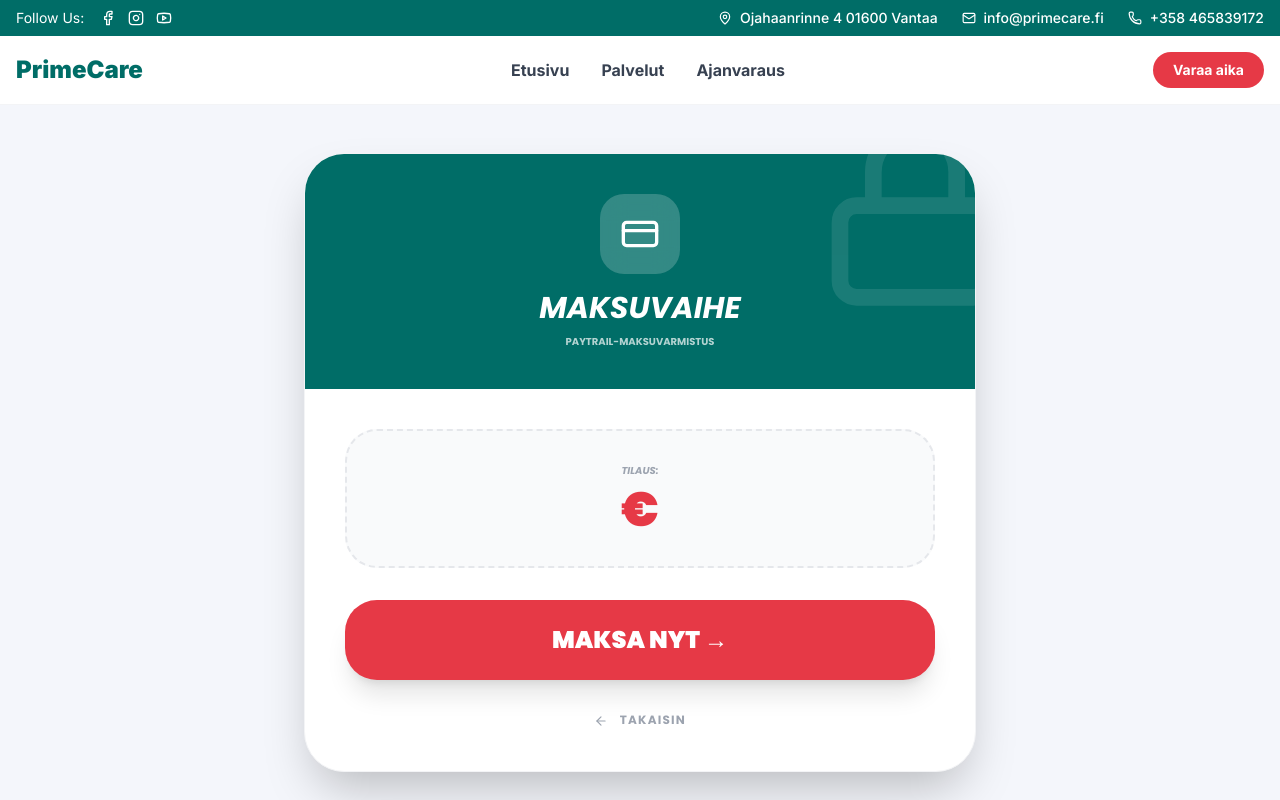
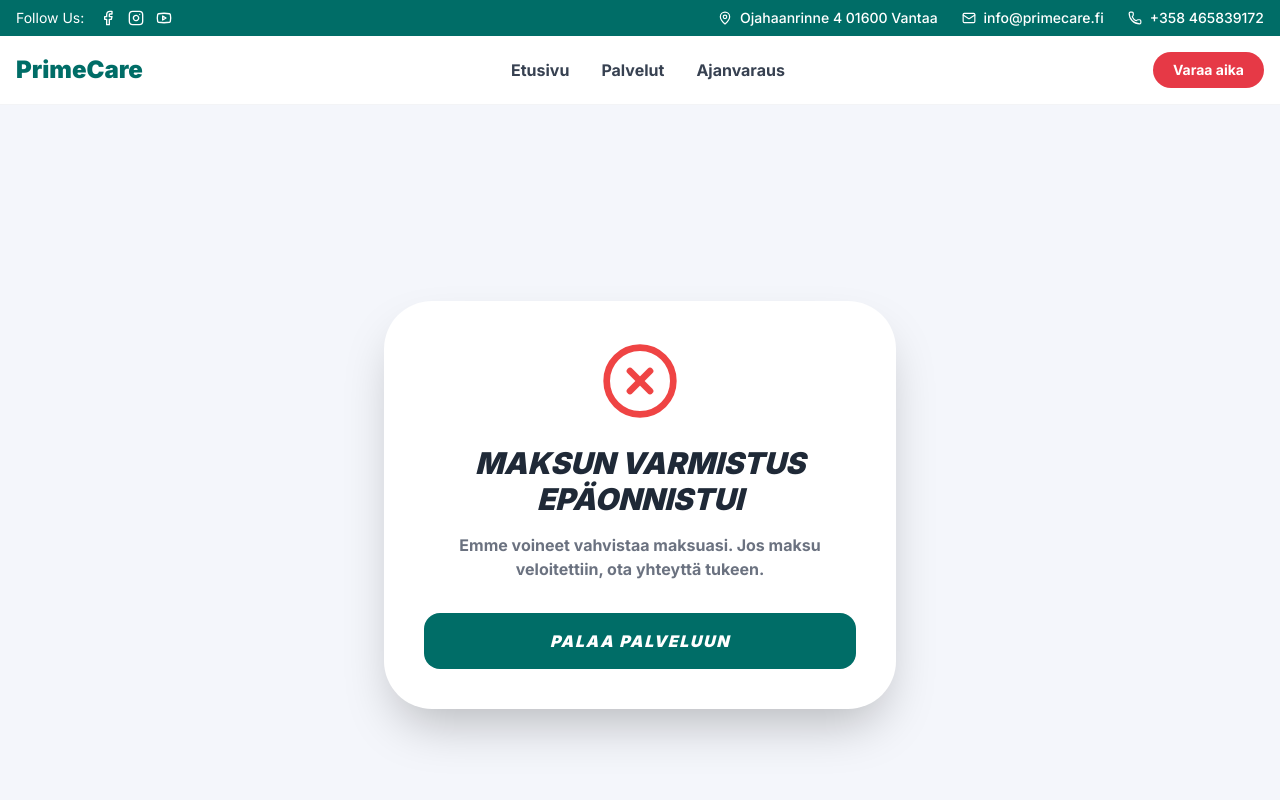
Before and after one commit to alfuapp/primelast, a Next.js app: page /paytrail in a window 1280 px wide. Before the commit this address had no page. Shown: the top 800 px of the page. Built offline with nearby package versions, Linux system fonts and the light colour scheme.

Commit message:
hagaajinta paytral age-success

```diff
--- a/app/paytrail/page.tsx
+++ b/app/paytrail/page.tsx
@@ -1,105 +1,53 @@
+// app/paytrail/payment-success/page.tsx
 'use client';
 
-import React, { useEffect, useState, Suspense } from 'react';
+import React, { Suspense } from 'react';
 import { useSearchParams, useRouter } from 'next/navigation';
-import { CreditCard, ShieldCheck, ArrowLeft, Loader2, Lock } from 'lucide-react';
+import { CheckCircle2, XCircle, ArrowRight } from 'lucide-react';
 
-function PaytrailContent() {
+function SuccessContent() {
   const searchParams = useSearchParams();
   const router = useRouter();
 
-  const orderId = searchParams.get('orderId');
-  const amount = searchParams.get('amount');
+  // ⭐ TALLAABADA UGU MUHIIMSAN: Hubi status-ka ay Paytrail soo dirtay
+  const status = searchParams.get('checkout-status');
+  const signature = searchParams.get('signature');
 
-  const [loading, setLoading] = useState(true);
-  const [isRedirecting, setIsRedirecting] = useState(false);
+  // Haddii uusan jirin signature ama status-ku uusan ahayn 'ok', qofka ceyri
+  if (!signature || status !== 'ok') {
+    return (
+      <div className="min-h-screen flex items-center justify-center bg-[#f4f6fb] p-6">
+        <div className="bg-white p-10 rounded-[3rem] shadow-2xl text-center max-w-lg">
+          <XCircle className="text-red-500 mx-auto mb-6" size={80} />
+          <h1 className="text-3xl font-black text-gray-800 uppercase italic mb-4">MAKSUN VARMISTUS EPÄONNISTUI</h1>
+          <p className="text-gray-500 font-bold mb-8">Emme voineet vahvistaa maksuasi. Jos maksu veloitettiin, ota yhteyttä tukeen.</p>
+          <button onClick={() => router.push('/services')} className="w-full bg-[#006d67] text-white py-4 rounded-2xl font-black uppercase italic tracking-widest">
+            PALAA PALVELUUN
+          </button>
+        </div>
+      </div>
+    );
+  }
 
-  useEffect(() => {
-    if (!orderId) {
-      router.push('/');
-    }
-    setLoading(false);
-  }, [orderId, router]);
-
-  const handlePaymentRedirect = async () => {
-    setIsRedirecting(true);
-    try {
-      // 1. Wac API-ga Backend-ka
-      const response = await fetch('/api/paytrail/create', {
-        method: 'POST',
-        headers: { 'Content-Type': 'application/json' },
-        body: JSON.stringify({
-          orderId: orderId,
-          amount: amount,
-        }),
-      });
-
-      const data = await response.json();
-
-      // 2. Akhri 'href' ee uu Backend-ku soo celiyey
-      if (data.href) {
-        window.location.href = data.href;
-      } else {
-        alert("Maksua ei voitu aloittaa. Yritä uudelleen.");
-        setIsRedirecting(false);
-      }
-    } catch (error) {
-      console.error("Payment error:", error);
-      alert("Yhteysvirhe maksupalveluun.");
-      setIsRedirecting(false);
-    }
-  };
-
-  if (loading) return (
-    <div className="min-h-screen flex items-center justify-center bg-white">
-      <Loader2 className="animate-spin text-[#006d67]" size={48} />
-    </div>
-  );
-
+  // ✅ Kaliya haddii status === 'ok' ayuu qofku arki karaa boggan
   return (
-    <div className="min-h-screen bg-[#f4f6fb] py-12 px-6 font-[Poppins]">
-      <div className="max-w-2xl mx-auto">
-        <div className="bg-white rounded-[2.5rem] shadow-2xl overflow-hidden border border-gray-100">
-
-          <div className="bg-[#006d67] p-10 text-center text-white relative overflow-hidden">
-            <div className="relative z-10">
-              <div className="bg-white/20 w-20 h-20 rounded-3xl flex items-center justify-center mx-auto mb-4 backdrop-blur-md">
-                <CreditCard size={40} />
-              </div>
-              <h1 className="text-3xl font-black uppercase italic">Maksuvaihe</h1>
-              <p className="text-white/70 font-bold mt-2 uppercase text-[10px]">Paytrail-maksuvarmistus</p>
-            </div>
-            <Lock className="absolute top-0 right-0 opacity-10 transform translate-x-10 -translate-y-10" size={200} />
-          </div>
-
-          <div className="p-10 space-y-8">
-            <div className="bg-gray-50 rounded-[2rem] p-8 border-2 border-dashed border-gray-200 text-center">
-              <p className="text-gray-400 font-black uppercase text-[10px] italic mb-2">Tilaus: {orderId}</p>
-              <p className="text-5xl font-black text-[#E63946]">{amount}€</p>
-            </div>
-
-            <button
-              onClick={handlePaymentRedirect}
-              disabled={isRedirecting}
-              className="w-full bg-[#E63946] text-white py-6 rounded-[2rem] font-black text-2xl shadow-xl hover:bg-[#c82f3b] transition-all transform active:scale-95 uppercase flex items-center justify-center gap-3"
-            >
-              {isRedirecting ? <Loader2 className="animate-spin" /> : "MAKSA NYT →"}
-            </button>
-
-            <button onClick={() => router.push('/services')} className="w-full text-center text-gray-400 font-bold text-xs uppercase tracking-widest">
-              <ArrowLeft size={14} className="inline mr-2" /> Takaisin
-            </button>
-          </div>
-        </div>
+    <div className="min-h-screen flex items-center justify-center bg-[#f4f6fb] p-6">
+      <div className="bg-white p-10 rounded-[3rem] shadow-2xl text-center max-w-lg border-t-8 border-[#006d67]">
+        <CheckCircle2 className="text-[#006d67] mx-auto mb-6" size={80} />
+        <h1 className="text-4xl font-black text-[#006d67] uppercase italic mb-4">MAKSU ONNISTUI!</h1>
+        <p className="text-gray-600 font-bold mb-8 italic text-lg">Kiitos tilauksestasi. Olemme vastaanottaneet maksun ja käsittelemme sen pian.</p>
+        <button onClick={() => router.push('/')} className="w-full bg-[#E63946] text-white py-4 rounded-2xl font-black uppercase italic tracking-widest flex items-center justify-center gap-2">
+          ETUSIVULLE <ArrowRight size={20} />
+        </button>
       </div>
     </div>
   );
 }
 
-export default function PaytrailPage() {
+export default function SuccessPage() {
   return (
-    <Suspense fallback={<div className="min-h-screen flex items-center justify-center">Ladataan...</div>}>
-      <PaytrailContent />
+    <Suspense fallback={<div>Ladataan...</div>}>
+      <SuccessContent />
     </Suspense>
   );
 }
--- a/paytrail/paytrail-api.ts
+++ b/paytrail/paytrail-api.ts
@@ -1,7 +1,7 @@
 import * as crypto from 'crypto';
 
-const MERCHANT_ID = (process.env.PAYTRAIL_MERCHANT_ID || '375917').trim();
-const SECRET_KEY = (process.env.PAYTRAIL_SECRET_KEY || 'SAIPPUAKAUPPIAS').trim();
+const MERCHANT_ID = (process.env.PAYTRAIL_MERCHANT_ID || '1103640').trim();
+const SECRET_KEY = (process.env.PAYTRAIL_SECRET_KEY || '1fc5463a5d57862dc0ad3a2822708641ba21e6c1f3c4276cdf8b5d385863ccfd0b419c096ecefb86').trim();
 const PAYTRAIL_API_URL = 'https://services.paytrail.com/payments';
 const BASE_URL = (process.env.NEXT_PUBLIC_BASE_URL || 'https://www.primecare.fi').trim();
 
```
Also changed, not shown: 1 other file (tests, documents, lock files or other folders).
